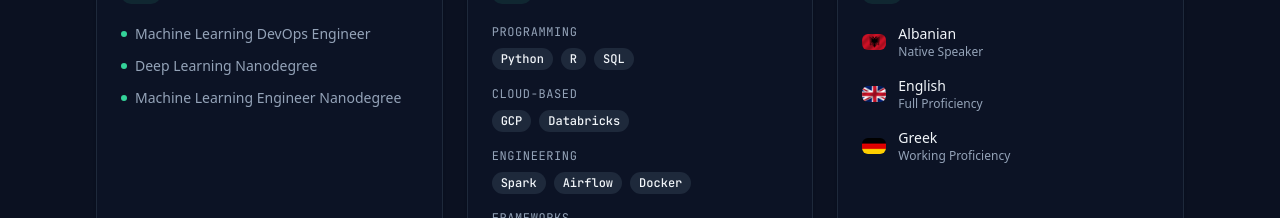
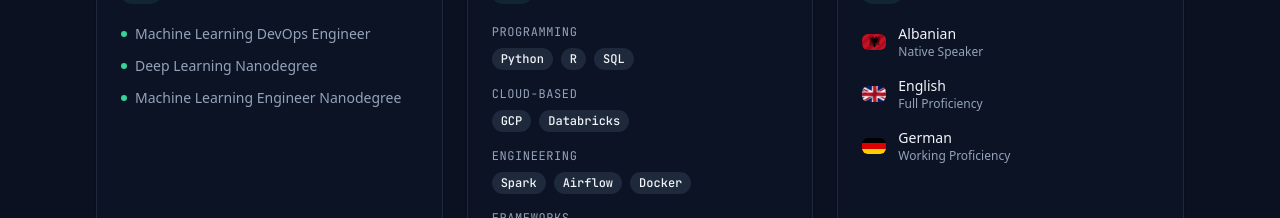
Before and after one commit to desared/desared.github.io, a Next.js app: page / in a window 1280 px wide. Shown: the part 4160-4378 px from the top of the page. Built offline with nearby package versions, Linux system fonts and the light colour scheme.

Commit message:
Fix languages: replace Greek with German
Co-Authored-By: Claude Opus 4.6 <noreply@anthropic.com>

```diff
--- a/src/data/translations.ts
+++ b/src/data/translations.ts
@@ -157,8 +157,8 @@ export const translations = {
             level: "Full Proficiency",
           },
           {
-            name: "Greek",
-            flag: "/images/gr.png",
+            name: "German",
+            flag: "/images/de.png",
             level: "Working Proficiency",
           },
         ],
@@ -346,8 +346,8 @@ export const translations = {
             level: "Verhandlungssicher",
           },
           {
-            name: "Griechisch",
-            flag: "/images/gr.png",
+            name: "Deutsch",
+            flag: "/images/de.png",
             level: "Gute Kenntnisse",
           },
         ],
```
Also changed, not shown: public/images/de.png (added).
